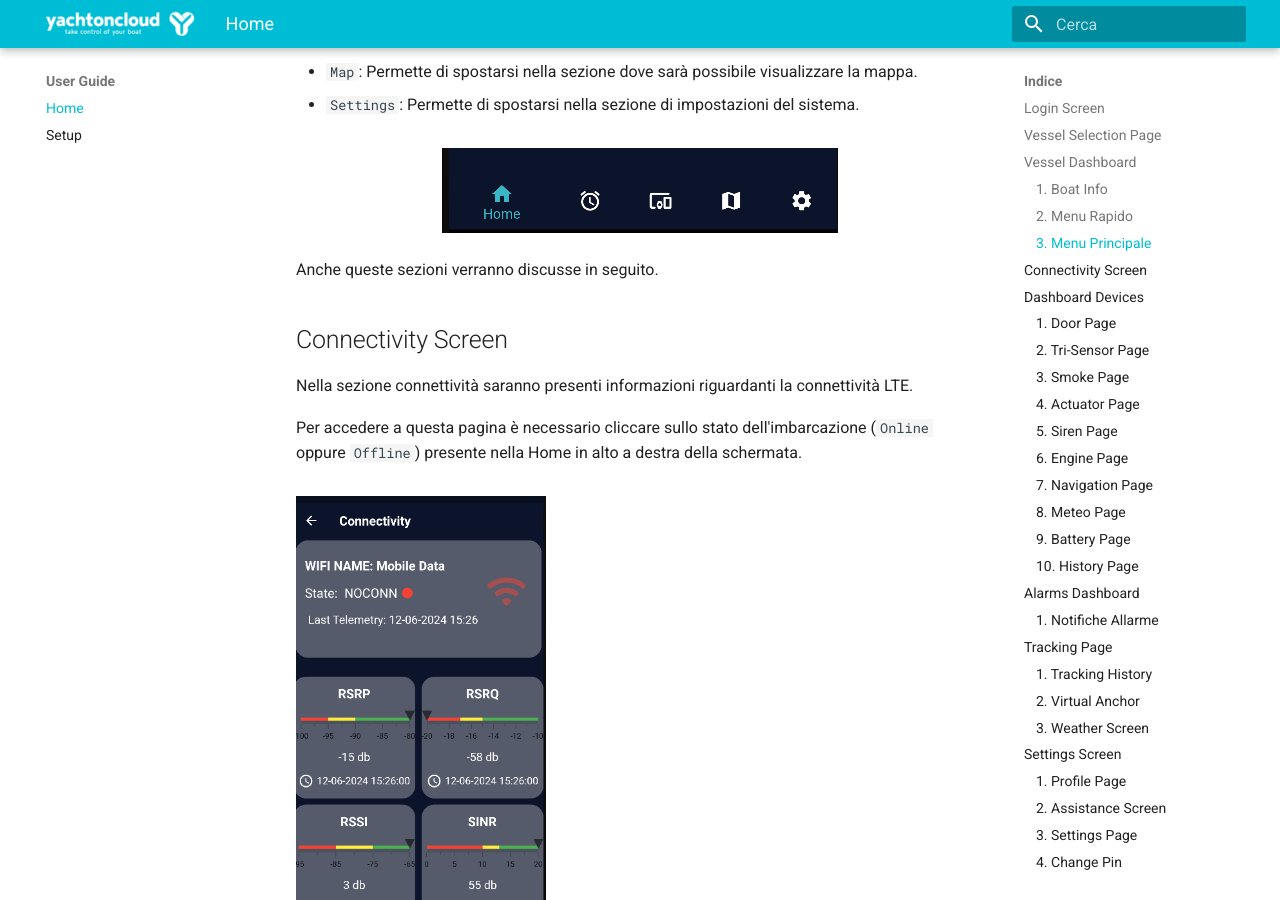
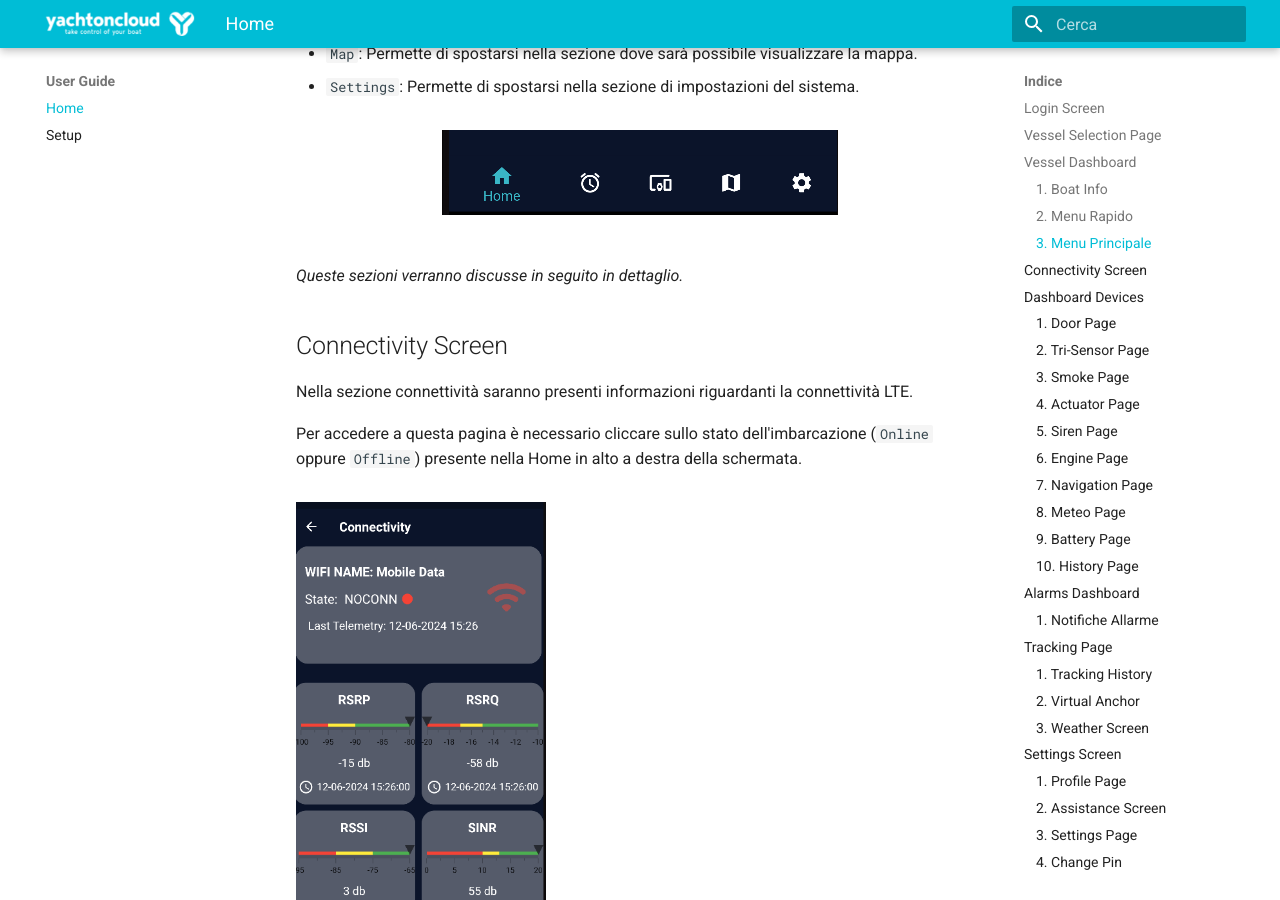
Before and after one commit to pixora/yoc-user-guide, an MkDocs documentation site: the page built from docs/index.md, in a window 1280 px wide and 900 px high, scrolled down 4324 px. Built offline with MkDocs 1.6.1 and Material for MkDocs 9.7.7, drawn with Linux system fonts in a browser that asks for light colours.

Commit message:
add some changes

```diff
--- a/docs/index.md
+++ b/docs/index.md
@@ -27,7 +27,7 @@
 Nel caso fosse presente un solo vessel per lo specifico customer si procederà alla selezione automatica del vessel subito dopo la login page.
 
 <div style="margin-top: 30px;">
-    <img src="/assets/select_vessel.png" alt="Vessel Screen" width="250">
+    <img src="./assets/select_vessel.png" alt="Vessel Screen" width="250">
 </div>
 
 
@@ -42,7 +42,7 @@
     <img src="./assets/home_page.png" alt="Home Screen" width="250">
 </div>
 
-<div style="margin-bottom: 50px;"></div>
+<div style="margin-bottom: 30px;"></div>
 
 ### 1. Boat Info
 
@@ -104,7 +104,9 @@
     <img src="./assets/menu_principale.png" alt="Menu Principale">
 </div>
 
-Anche queste sezioni verranno discusse in seguito.
+<div style="margin-bottom: 40px;"></div>
+
+*Queste sezioni verranno discusse in seguito in dettaglio.*
 
 
 ## Connectivity Screen
@@ -464,8 +466,8 @@
 Avrà la possibilità di poter cambiare la propria immagine di profilo cliccando sull'apposito bottone.
 
 <div style="margin-top: 30px;">
-    <img src="/assets/profile_page.png" alt="Profile Page" width="250" style="display: inline-block;">
-    <img src="/assets/profile_photo.png" alt="Profile Photo" width="250" style="display: inline-block; margin-left: 20px;">
+    <img src="./assets/profile_page.png" alt="Profile Page" width="250" style="display: inline-block;">
+    <img src="./assets/profile_photo.png" alt="Profile Photo" width="250" style="display: inline-block; margin-left: 20px;">
 </div>
 
 Si aprirà di conseguenza un menu dove sarà possibile cambiare la propria foto profilo scegliendo nell'archivio del proprio dispositivio oppure scattare una foto in quel preciso istante ed utilizzarla.
@@ -478,7 +480,7 @@
 Sarà possibile aprire un Tickets di supporto cliccando sul bottone apposito in alto a sinistra.
 
 <div style="margin-top:30px;">
-    <img src="/assets/assistance_screen.png" alt="Settings" width ="250">
+    <img src="./assets/assistance_screen.png" alt="Settings" width ="250">
 </div>
 
 Le FAQ potranno essere ridimensionate in modo da non visualizzare quelle di non interesse.
@@ -488,8 +490,8 @@
 In questa pagina l’utente potrà visualizzare tutte le impostazioni dell’app: vibrazione, suoneria e inoltre potrà personalizzare l’immagine della propria barca.
 
 <div style="text-align:center; margin-top:30px;">
-    <img src="/assets/settings_page.png" alt="Settings" width ="250">
-    <img src="/assets/ship_photo.png" alt="Ship Photo" width="250" style="display: inline-block; margin-left: 20px;">
+    <img src="./assets/settings_page.png" alt="Settings" width ="250">
+    <img src="./assets/ship_photo.png" alt="Ship Photo" width="250" style="display: inline-block; margin-left: 20px;">
 </div>
 
 Cliccando sul pulsante al di sotto dell'immagine dell'imbarcazione si aprirà un menu dove sarà possibile cambiare la propria foto profilo scegliendo nell'archivio del proprio dispositivio oppure scattare una foto in quel preciso istante ed utilizzarla.
@@ -502,7 +504,7 @@
 Inizialmente viene dato un pin di *default* che è consigliabile cambiare il prima possibile e crearne uno personalizzato per una maggiore sicurezza.
 
 <div style="text-align:center; margin-top:30px;">
-    <img src="/assets/change_pin.png" alt="Change Pin" width ="250">
+    <img src="./assets/change_pin.png" alt="Change Pin" width ="250">
 </div>
 
 ### 5. Change Boat
@@ -520,7 +522,7 @@
 All'interno del `Menu Rapido` è possibile, cliccando sull'apposita icona (rappresentata da un **Media Player**), visualizzare una lista di tutte le proprie telecamere.
 
 <div style="margin-top:30px;">
-    <img src="/assets/tlc.png" alt="Telecamere" width ="250">
+    <img src="./assets/tlc.png" alt="Telecamere" width ="250">
 </div>
 
 Ciò che l'utente vedrà in questa schermata sarà l'ultimo `Snapshot` effettuato da ogni telecamera.
@@ -528,7 +530,7 @@
 Cliccando su una delle telecamere a disposizione si verrà reindirizzati nella schermata di dettaglio di quella specifica telecamera.
 
 <div style="margin-top:30px;">
-    <img src="/assets/single_tlc.png" alt="Change Pin" width ="250">
+    <img src="./assets/single_tlc.png" alt="Change Pin" width ="250">
 </div>
 
 La schermata di presenterà con un video `live` della telecamera selezionata, con possibilità di azionare il *Fullscreen*, facendo click sul pulsante a destra, o mettere in *Pausa* e poi riprendere dall'istante attuale.
```
